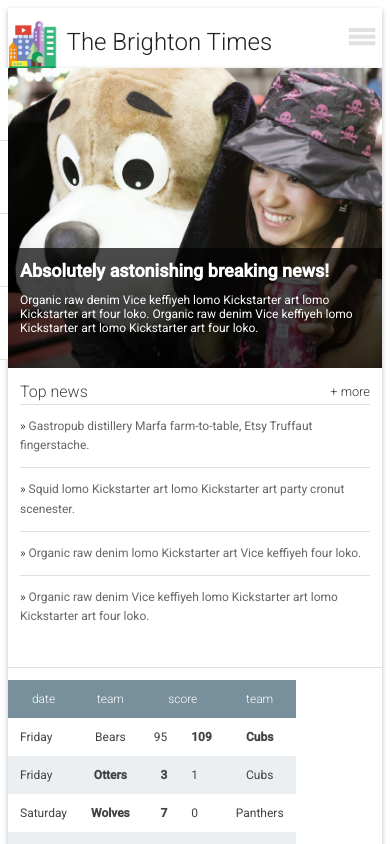
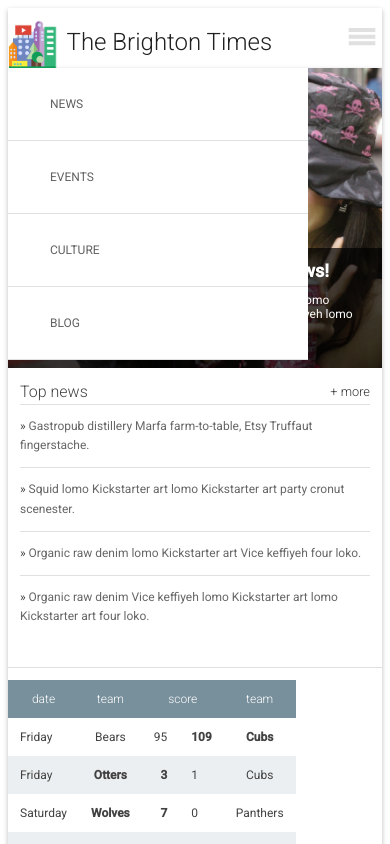
Before and after one commit to dygduck/udacity-fewd-reponsive-exercise, a plain HTML site: page index.html in a window 390 px wide. Both pictures are taken after a click on the link 362 px from the left and 37 px from the top of the page. Shown: the top 844 px of the page. Drawn offline with Linux system fonts and the light colour scheme.

Commit message:
navbar is responsive.

```diff
--- a/index.html
+++ b/index.html
@@ -184,5 +184,22 @@
         </ul>
       </footer>
     </main>
+    <script>
+      /*
+       * Open the drawer when the menu ison is clicked.
+       */
+      var menu = document.querySelector('#menu');
+      var main = document.querySelector('main');
+      var drawer = document.querySelector('.nav');
+
+      menu.addEventListener('click', function(e) {
+        drawer.classList.toggle('open');
+        e.stopPropagation();
+      });
+      main.addEventListener('click', function() {
+        drawer.classList.remove('open');
+      });
+
+    </script>
   </body>
 </html>
```
